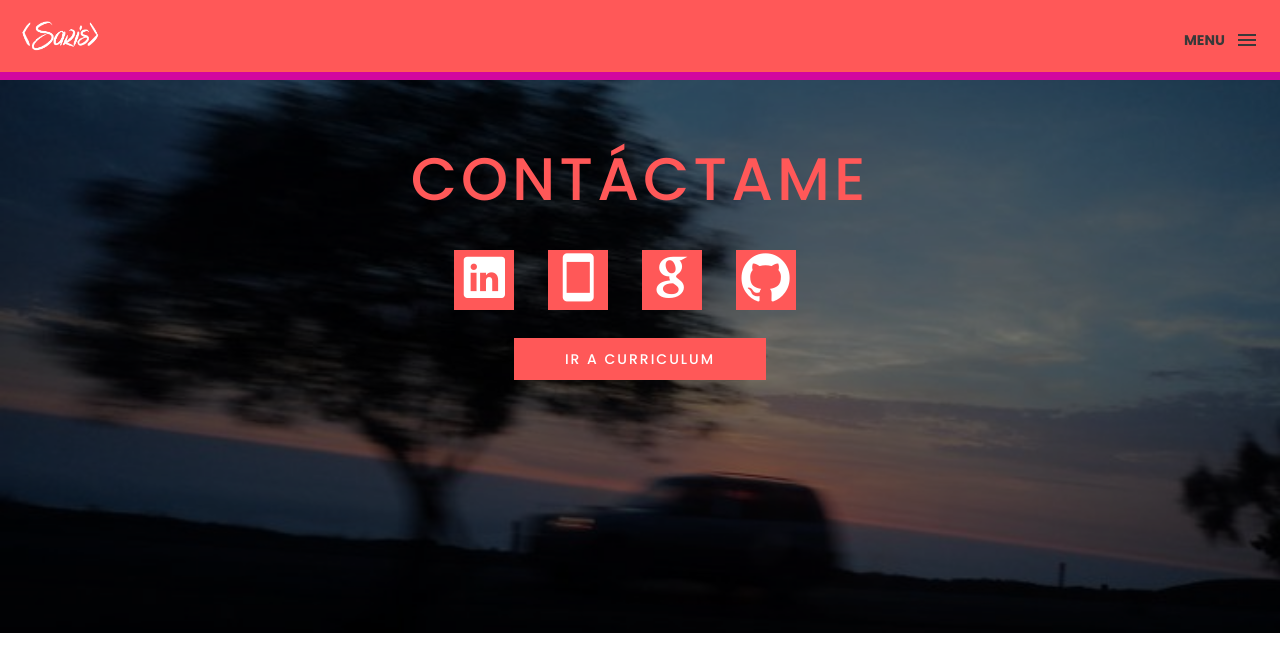
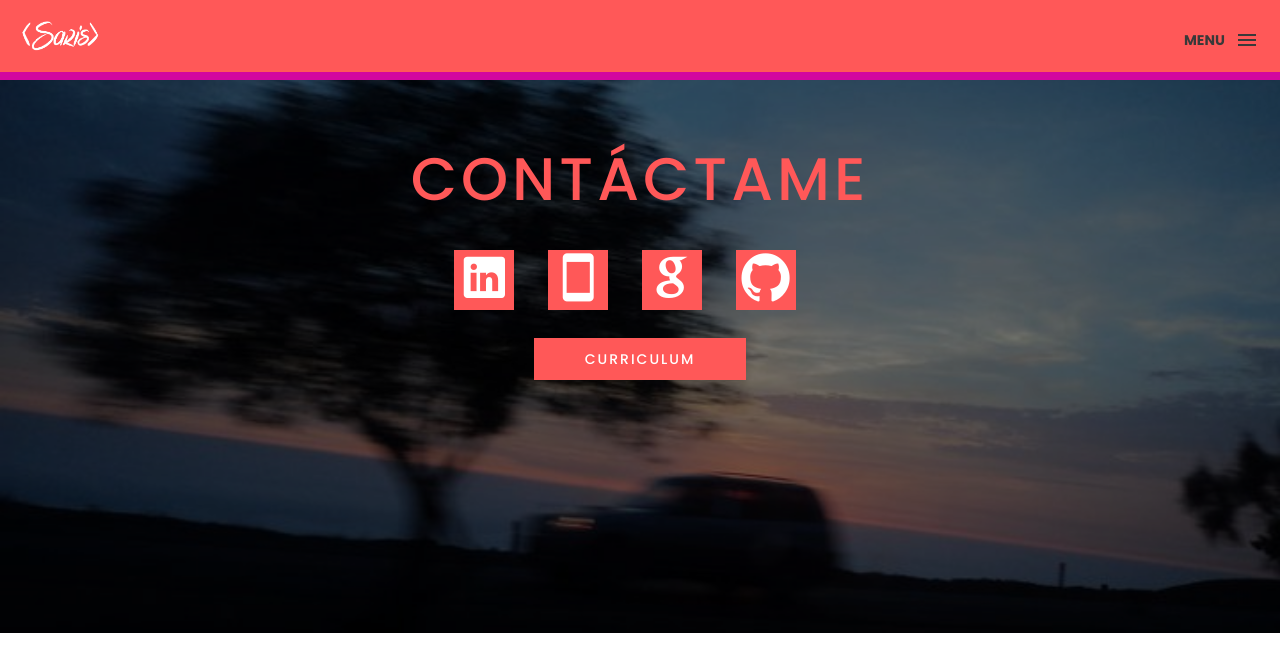
Before and after one commit to SARISCJ/Portafolio-Saris, a plain HTML site: page contact.html in a window 1280 px wide. Drawn offline with Linux system fonts and the light colour scheme; files whose address does not match are found by name.

Commit message:
modificando link

```diff
--- a/contact.html
+++ b/contact.html
@@ -57,7 +57,7 @@
             <div class="box-social"><a href="https://github.com/SARISCJ" target="_blank"><i class="ion-social-github"></i></a></div>
           </div>
           <div class="cv">
-            <a href="https://www.dropbox.com/s/enmvash7obkjlqt/cv%20sara%20castillo.pdf?dl=0" target="_blank" class="btn btn-box">IR A CURRICULUM</a>
+            <a href="https://www.dropbox.com/s/enmvash7obkjlqt/cv%20sara%20castillo.pdf?dl=0" target="_blank" class="btn btn-box">CURRICULUM</a>
           </div>
         </div>
       </section>
```
